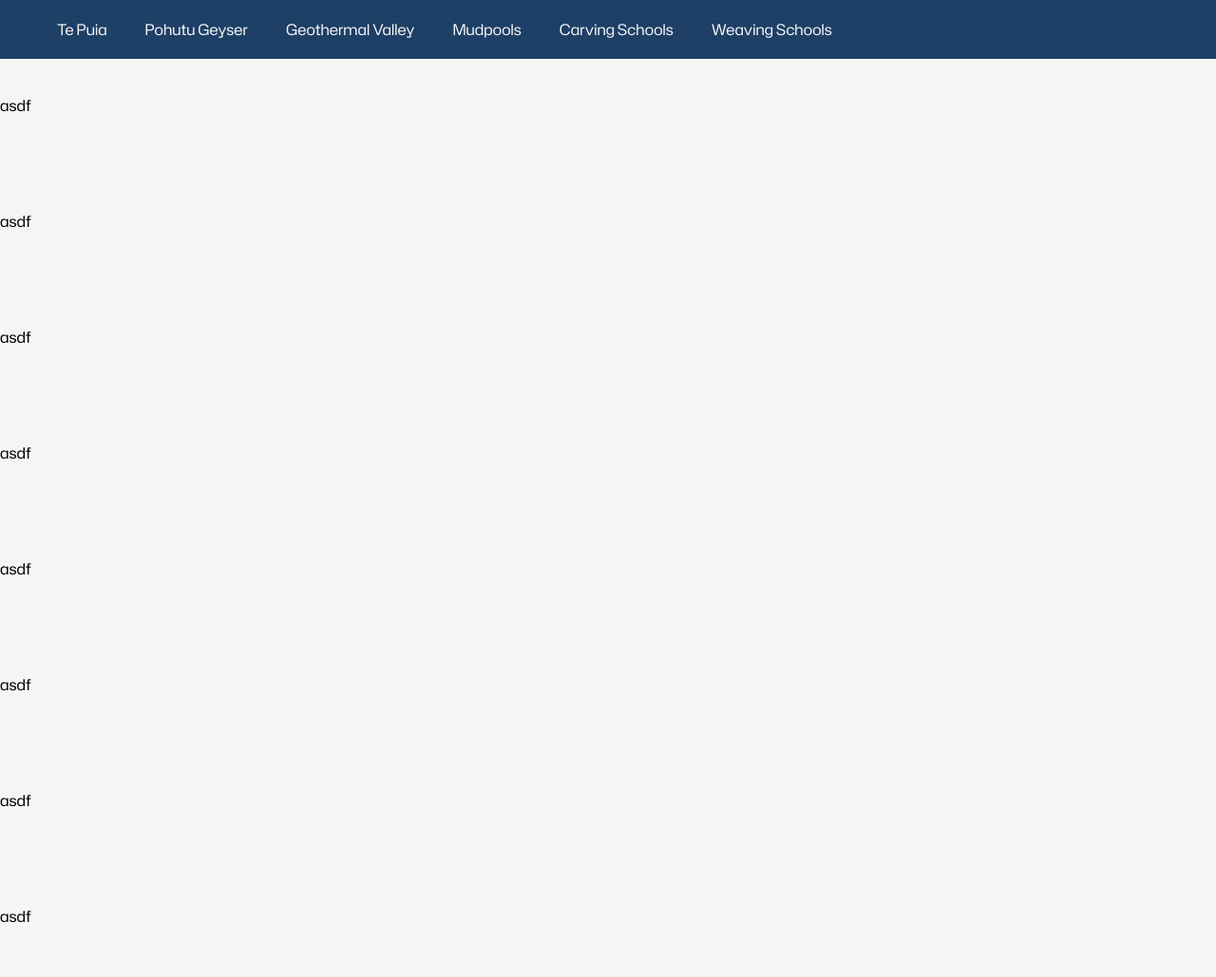
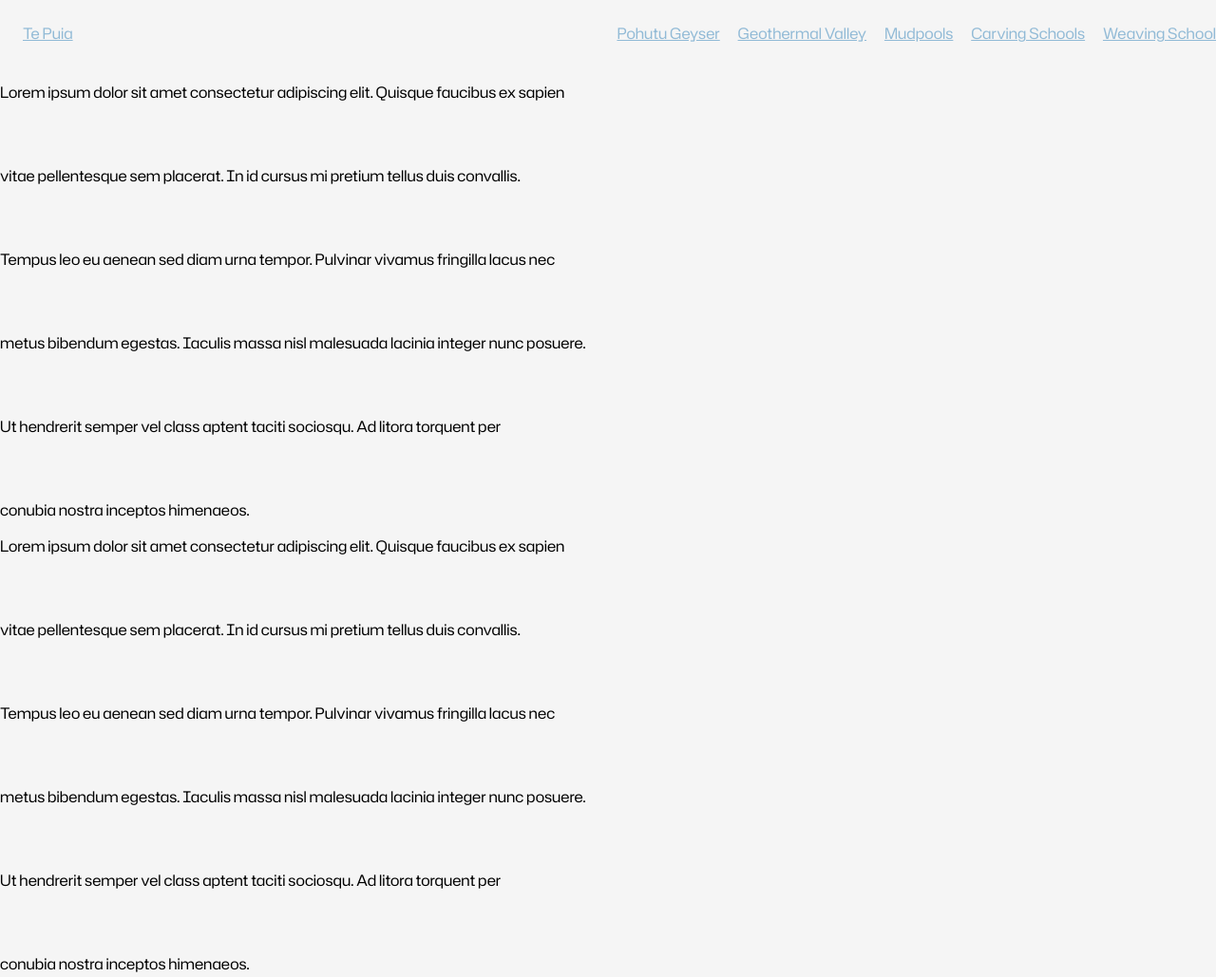
Before and after one commit to sleepywndud/Te_Puia, a plain HTML site: page index.html in a window 1280 px wide. Shown: the top 1029 px of the page at 95% size. Drawn offline with Linux system fonts and the light colour scheme.

Commit message:
Refined the navbar using JavaScript

```diff
--- a/index.html
+++ b/index.html
@@ -5,26 +5,52 @@
         <meta charset="UTF-8">
         <meta name="viewport" content="width=device-width, initial-scale=1.0">
         <link rel="stylesheet" href="style.css">
+        <script src="script.js" defer></script>
     </head>
     <body>
         <header>
-            <ul>
-                <li><a class="navlinks" href="index.html">Te Puia</a></li>
-                <li><a class="navlinks" href="pages/pohutu_geyser.html">Pohutu Geyser</a></li>
-                <li><a class="navlinks" href="pages/geothermal_valley.html">Geothermal Valley</a></li>
-                <li><a class="navlinks" href="pages/mudpools.html">Mudpools</a></li>
-                <li><a class="navlinks" href="pages/carving_schools.html">Carving Schools</a></li>
-                <li><a class="navlinks" href="pages/weaving_schools.html">Weaving Schools</a></li>
-            </ul>
+            <nav class="parent">
+                <a href="index.html" class="home-link">Te Puia</a>
+                <div class="nav-link-container">
+                    <a class="nav-link" href="pages/pohutu_geyser.html">Pohutu Geyser</a>
+                    <a class="nav-link" href="pages/geothermal_valley.html">Geothermal Valley</a>
+                    <a class="nav-link" href="pages/mudpools.html">Mudpools</a>
+                    <a class="nav-link" href="pages/carving_schools.html">Carving Schools</a>
+                    <a class="nav-link" href="pages/weaving_schools.html">Weaving Schools</a>
+                </div>
+            </nav>
         </header>
-        <p style="margin-top: 100px;">asdf</p>
-        <p style="margin-top: 100px;">asdf</p>
-        <p style="margin-top: 100px;">asdf</p>
-        <p style="margin-top: 100px;">asdf</p>
-        <p style="margin-top: 100px;">asdf</p>
-        <p style="margin-top: 100px;">asdf</p>
-        <p style="margin-top: 100px;">asdf</p>
-        <p style="margin-top: 100px;">asdf</p>
-        <p style="margin-top: 100px;">asdf</p>
     </body>
+    <p>
+        Lorem ipsum dolor sit amet consectetur adipiscing elit. Quisque faucibus ex sapien  <br><br><br><br>
+        vitae pellentesque sem placerat. In id cursus mi pretium tellus duis convallis.     <br><br><br><br>
+        Tempus leo eu aenean sed diam urna tempor. Pulvinar vivamus fringilla lacus nec     <br><br><br><br>
+        metus bibendum egestas. Iaculis massa nisl malesuada lacinia integer nunc posuere.  <br><br><br><br>
+        Ut hendrerit semper vel class aptent taciti sociosqu. Ad litora torquent per        <br><br><br><br>
+        conubia nostra inceptos himenaeos.
+    </p>
+    <p>
+        Lorem ipsum dolor sit amet consectetur adipiscing elit. Quisque faucibus ex sapien  <br><br><br><br>
+        vitae pellentesque sem placerat. In id cursus mi pretium tellus duis convallis.     <br><br><br><br>
+        Tempus leo eu aenean sed diam urna tempor. Pulvinar vivamus fringilla lacus nec     <br><br><br><br>
+        metus bibendum egestas. Iaculis massa nisl malesuada lacinia integer nunc posuere.  <br><br><br><br>
+        Ut hendrerit semper vel class aptent taciti sociosqu. Ad litora torquent per        <br><br><br><br>
+        conubia nostra inceptos himenaeos.
+    </p>
+    <p>
+        Lorem ipsum dolor sit amet consectetur adipiscing elit. Quisque faucibus ex sapien  <br><br><br><br>
+        vitae pellentesque sem placerat. In id cursus mi pretium tellus duis convallis.     <br><br><br><br>
+        Tempus leo eu aenean sed diam urna tempor. Pulvinar vivamus fringilla lacus nec     <br><br><br><br>
+        metus bibendum egestas. Iaculis massa nisl malesuada lacinia integer nunc posuere.  <br><br><br><br>
+        Ut hendrerit semper vel class aptent taciti sociosqu. Ad litora torquent per        <br><br><br><br>
+        conubia nostra inceptos himenaeos.                                                  <br><br><br><br>
+    </p>
+    <p>
+        Lorem ipsum dolor sit amet consectetur adipiscing elit. Quisque faucibus ex sapien  <br><br><br><br>
+        vitae pellentesque sem placerat. In id cursus mi pretium tellus duis convallis.     <br><br><br><br>
+        Tempus leo eu aenean sed diam urna tempor. Pulvinar vivamus fringilla lacus nec     <br><br><br><br>
+        metus bibendum egestas. Iaculis massa nisl malesuada lacinia integer nunc posuere.  <br><br><br><br>
+        Ut hendrerit semper vel class aptent taciti sociosqu. Ad litora torquent per        <br><br><br><br>
+        conubia nostra inceptos himenaeos.                                                  <br><br><br><br>
+    </p>
 </html>
--- /dev/null
+++ b/script.js
@@ -0,0 +1,9 @@
+const navigation = document.querySelector('.parent');
+window.addEventListener('scroll', () => {
+    if (window.scrollY > 150) {
+        navigation.classList.add('scrolled');
+    }
+    else {
+        navigation.classList.remove('scrolled');
+    }
+});
--- a/style.css
+++ b/style.css
@@ -17,40 +17,36 @@ body {
     font-family: HubotSans;
     padding: 0;
     margin: 0;
+    padding-top: 70px;
 }
 
 main {
     width: 100%;
 }
 
-ul {
-    margin: 0;
-    width: 100%;
+.parent {
+    display: flex;
+    justify-content: space-between;
+    align-items: center;
+    padding: 1rem;
     position: fixed;
     top: 0;
-    list-style: none;
-    text-align: center;
+    width: 100%;
+    background-color: transparent;
+    z-index: 1000;
+    transition: background-color 0.3s ease;
+}
+
+.parent.scrolled {
     background-color: var(--blue1);
 }
 
-li {
-    float: left;
-    background: var(--blue1);
+.nav-link {
+    padding: 0.5rem;
+    color: var(--blue5);
 }
 
-li a {
-    text-align: center;
-    display: block;
-    color: whitesmoke;
-    padding: 20px 20px 20px 20px;
-    text-decoration: none;
+.home-link {
+    padding: 0.5rem;
+    color: var(--blue5);
 }
-
-li:hover {
-    background-color: var(--blue2);
-    border-radius: 16px;
-}
-
-.navlinks {
-    display: block;
-}
```
Also changed, not shown: pages/pohutu_geyser.html (deleted, +0 -22 lines).
